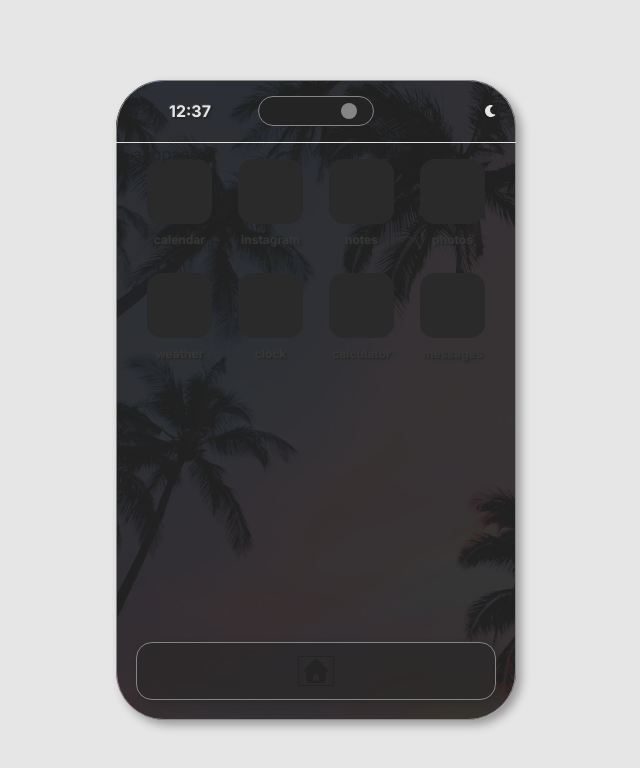
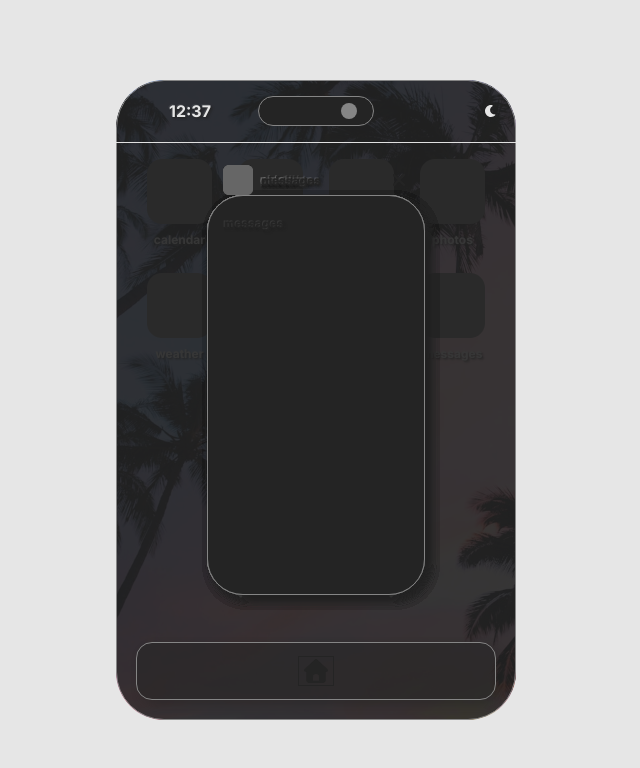
Before and after one commit to sara-p-/my-phone, a Next.js app: page / in a window 1280 px wide. Both pictures are taken after a click on the button "apps". Shown: the top 768 px of the page, without its empty margins (324-964 px from the left). Built offline with nearby package versions, Linux system fonts and the light colour scheme.

Commit message:
Layout - AppCard

```diff
--- a/src/app/page.module.css
+++ b/src/app/page.module.css
@@ -13,6 +13,7 @@
   background-repeat: no-repeat;
   border-radius: 48px;
   position: relative;
+  overflow: hidden;
   &::before {
     content: '';
     position: absolute;
--- a/src/components/layout/AppCard/AppCard.module.css
+++ b/src/components/layout/AppCard/AppCard.module.css
@@ -1,13 +1,10 @@
 .container {
   width: 100%;
-  max-width: 200px;
+  max-width: 250px;
+  min-width: 250px;
   height: auto;
   padding: 16px;
-  display: flex;
-  flex-direction: column;
-  align-items: center;
-  justify-content: center;
-  gap: 16px;
+  position: absolute;
 }
 
 .header {
@@ -15,17 +12,18 @@
   display: flex;
   justify-content: space-between;
   align-items: center;
+  padding: 0 16px;
 }
 
 .appName {
   display: flex;
   align-items: center;
   justify-content: center;
-  gap: 16px;
+  gap: 8px;
 }
 
 .label {
-  font-size: 16px;
+  font-size: 12px;
   font-weight: 700;
   text-align: center;
   margin: 0;
@@ -34,9 +32,9 @@
 
 .card {
   width: 100%;
-  height: auto;
-  background-color: var(--transparent-black);
-  border-radius: 16px;
+  height: 400px;
+  background-color: var(--black);
+  border-radius: 36px;
   padding: 16px;
   border: 1px solid var(--medium);
   box-shadow: var(--box-shadow);
--- a/src/components/layout/AppCard/AppCard.tsx
+++ b/src/components/layout/AppCard/AppCard.tsx
@@ -8,7 +8,7 @@ export default function AppCard({ icon, label, name, path }: AppType) {
   return <div className={styles.container}>
     <div className={styles.header}>
       <div className={styles.appName}>
-        <Image src={icon} alt={label} width={65} height={65} />
+        <Image src={icon} alt={label} width={30} height={30} />
         <span className={styles.label}>{label}</span>
       </div>
       <FontAwesomeIcon icon={faClose} />
--- a/src/components/layout/AppPanel/AppPanel.module.css
+++ b/src/components/layout/AppPanel/AppPanel.module.css
@@ -3,7 +3,7 @@
   height: 100%;
   background-color: var(--transparent-dark);
   border-radius: 48px;
-  padding: 63px 16px 16px 16px;
+  padding: 120px 16px 120px 16px;
   border: 1px solid var(--medium);
   box-shadow: var(--box-shadow);
   position: absolute;
@@ -15,8 +15,60 @@
   pointer-events: none;
   opacity: 0;
   transition: opacity 0.3s ease-in-out;
+  display: flex;
+  flex-direction: column;
+  align-items: center;
+  justify-content: center;
+  gap: 16px;
   &.active {
     opacity: 1;
     pointer-events: auto;
   }
 }
+
+.cards {
+  width: 100%;
+  height: 100%;
+  display: flex;
+  align-items: center;
+  justify-content: center;
+  gap: 16px;
+  position: relative;
+}
+
+.buttons {
+  width: 100%;
+  height: auto;
+  display: flex;
+  align-items: center;
+  justify-content: center;
+  gap: 16px;
+}
+
+.buttonContainer {
+  width: 100%;
+  max-width: 250px;
+  height: auto;
+  display: flex;
+  align-items: center;
+  justify-content: space-between;
+  gap: 16px;
+  padding: 0 32px;
+}
+
+.button {
+  all: unset;
+  cursor: pointer;
+  display: flex;
+  align-items: center;
+  justify-content: center;
+  font-size: 24px;
+  color: var(--white);
+  &:hover {
+    color: var(--light);
+  }
+  &:focus {
+    outline: 1px solid var(--primary);
+    outline-offset: 2px;
+  }
+}
--- a/src/components/layout/AppPanel/AppPanel.tsx
+++ b/src/components/layout/AppPanel/AppPanel.tsx
@@ -2,9 +2,34 @@
 import { appPanelStateAtom } from '@/atoms'
 import styles from './AppPanel.module.css'
 import { useAtom } from 'jotai'
+import AppCard from '../AppCard/AppCard'
+import { FontAwesomeIcon } from '@fortawesome/react-fontawesome'
+import { faChevronLeft, faChevronRight } from '@fortawesome/free-solid-svg-icons'
 
 export default function AppPanel() {
-  const [appPanelState, setAppPanelState] = useAtom(appPanelStateAtom)
+  const [appPanelState] = useAtom(appPanelStateAtom)
 
-  return <div className={`${styles.appPanel} ${appPanelState ? styles.active : ''}`}>AppPanel</div>
+  return (
+    <div className={`${styles.appPanel} ${appPanelState ? styles.active : ''}`}>
+      <div className={styles.cards}>
+        <AppCard icon={'/app-icon.png'} label={'Calendar'} name={'calendar'} path={'/calendar'} />
+        <AppCard icon={'/app-icon.png'} label={'Notes'} name={'notes'} path={'/notes'} />
+        <AppCard icon={'/app-icon.png'} label={'Photos'} name={'photos'} path={'/photos'} />
+        <AppCard icon={'/app-icon.png'} label={'Weather'} name={'weather'} path={'/weather'} />
+        <AppCard icon={'/app-icon.png'} label={'Clock'} name={'clock'} path={'/clock'} />
+        <AppCard icon={'/app-icon.png'} label={'Calculator'} name={'calculator'} path={'/calculator'} />
+        <AppCard icon={'/app-icon.png'} label={'Messages'} name={'messages'} path={'/messages'} />
+      </div>
+      <div className={styles.buttons}>
+        <div className={styles.buttonContainer}>
+          <button className={styles.button}>
+            <FontAwesomeIcon icon={faChevronLeft} />
+          </button>
+          <button className={styles.button}>
+            <FontAwesomeIcon icon={faChevronRight} />
+          </button>
+        </div>
+      </div>
+    </div>
+  )
 }
--- a/src/lib/globals.ts
+++ b/src/lib/globals.ts
@@ -3,12 +3,12 @@ import { AppType } from "@/types/appTypes";
 
 
 export const APP_TYPES: AppType[] = [
-  { name: 'calendar', icon: '/app-icon.png', label: 'Calendar' },
-  { name: 'instagram', icon: '/app-icon.png', label: 'Instagram' },
-  { name: 'notes', icon: '/app-icon.png', label: 'Notes' },
-  { name: 'photos', icon: '/app-icon.png', label: 'Photos' },
-  { name: 'weather', icon: '/app-icon.png', label: 'Weather' },
-  { name: 'clock', icon: '/app-icon.png', label: 'Clock' },
-  { name: 'calculator', icon: '/app-icon.png', label: 'Calculator' },
-  { name: 'messages', icon: '/app-icon.png', label: 'Messages' },
+  { name: 'calendar', icon: '/app-icon.png', label: 'Calendar', path: '/calendar' },
+  { name: 'instagram', icon: '/app-icon.png', label: 'Instagram', path: '/instagram' },
+  { name: 'notes', icon: '/app-icon.png', label: 'Notes', path: '/notes' },
+  { name: 'photos', icon: '/app-icon.png', label: 'Photos', path: '/photos' },
+  { name: 'weather', icon: '/app-icon.png', label: 'Weather', path: '/weather' },
+  { name: 'clock', icon: '/app-icon.png', label: 'Clock', path: '/clock' },
+  { name: 'calculator', icon: '/app-icon.png', label: 'Calculator', path: '/calculator' },
+  { name: 'messages', icon: '/app-icon.png', label: 'Messages', path: '/messages' },
 ]
```
